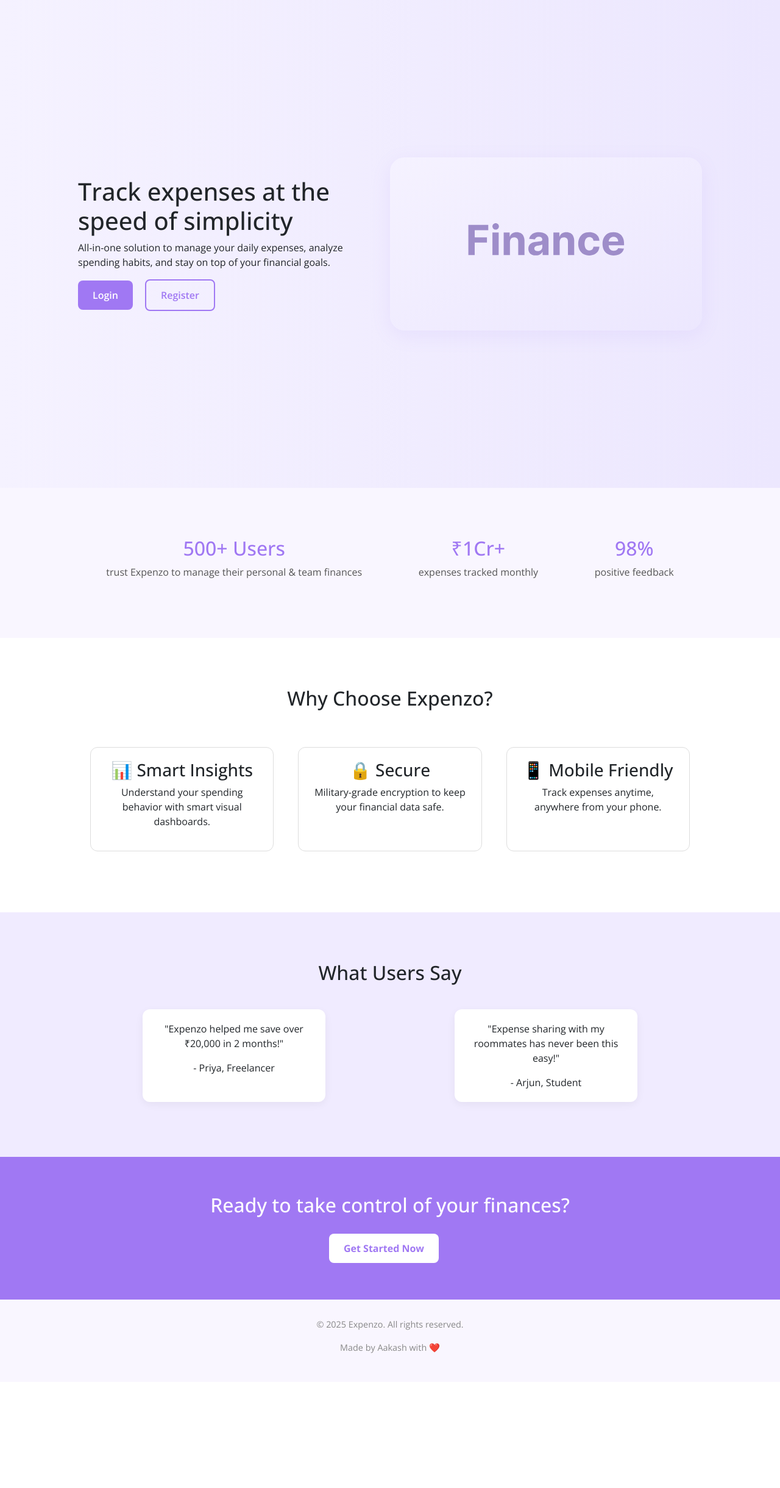
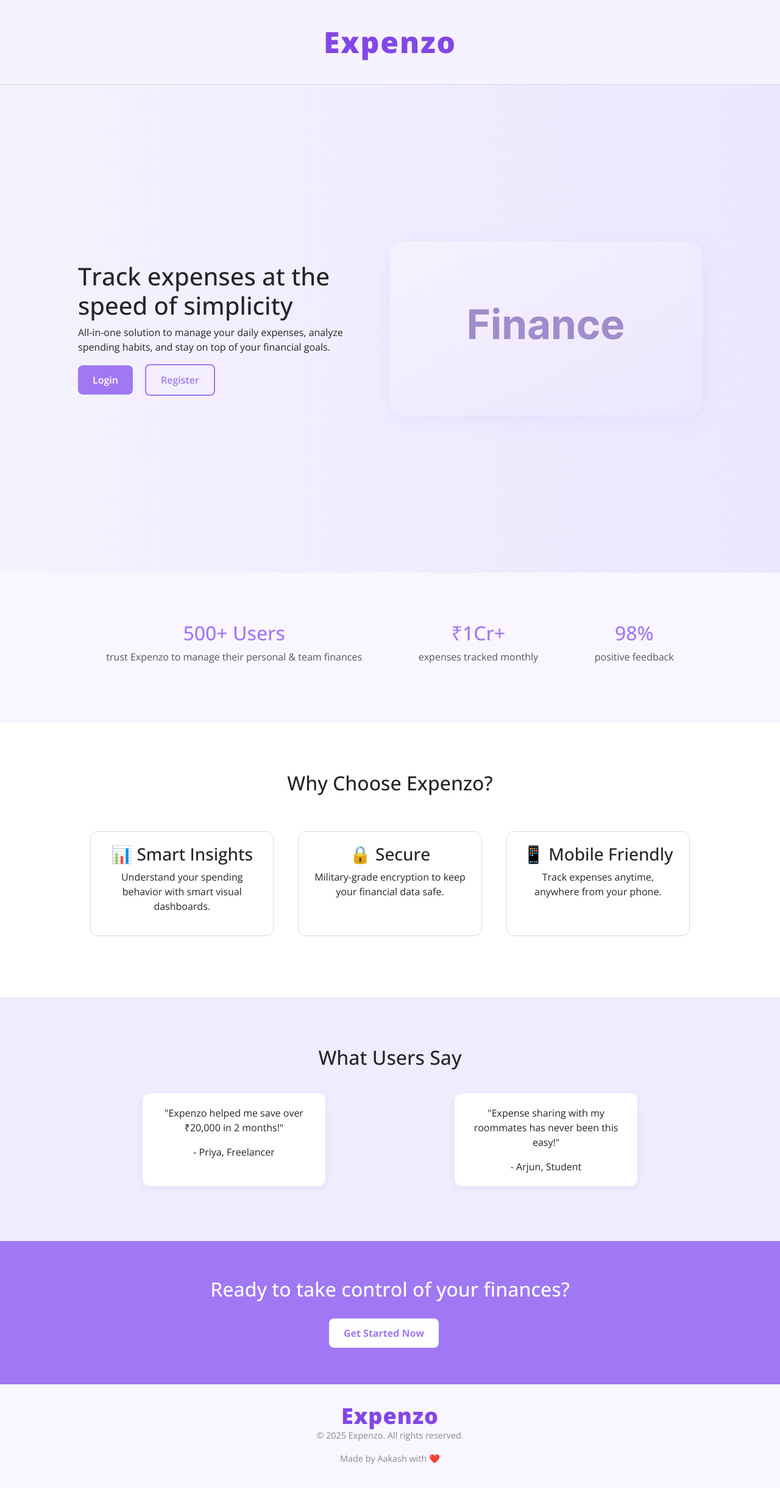
Before and after one commit to AakashJha04/Expenzo, a React (Create React App) app in the folder client/: page / in a window 1280 px wide. Shown: the top 2440 px of the page at 61% size. Before the commit the page ends 2266 px from the top, so only its background shows below. Built offline with nearby package versions, Linux system fonts and the light colour scheme.

Commit message:
great man

```diff
--- a/client/src/pages/FrontPage.js
+++ b/client/src/pages/FrontPage.js
@@ -8,6 +8,10 @@
 function FrontPage() {
   return (
     <div className="landing-page">
+      <header className="site-header">
+        <h1 className="logo">Expenzo</h1>
+      </header>
+
       {/* Hero Section */}
       <motion.section
         className="homepage"
@@ -158,6 +162,7 @@
         animate={{ opacity: 1 }}
         transition={{ delay: 0.5 }}
       >
+        <h1 className="logo footer-logo">Expenzo</h1>
         <p>&copy; 2025 Expenzo. All rights reserved.</p>
         <p>Made by Aakash with ❤️</p>
       </motion.footer>
--- a/client/src/resources/frontpage.css
+++ b/client/src/resources/frontpage.css
@@ -179,3 +179,34 @@
   font-size: 0.9rem;
   color: #888;
 }
+
+.logo {
+  font-family: 'Open Sans', sans-serif;
+  font-weight: 800;
+  font-size: 28px;
+  color: #8247e5; /* Your favicon purple */
+  letter-spacing: 1px;
+  margin: 0;
+}
+
+.footer-logo {
+  font-size: 36px;
+  margin-bottom: 10px;
+}
+
+
+.site-header {
+  padding: 40px 0;
+  background-color: #f7f2ff;
+  border-bottom: 1px solid #e0d3f5;
+  text-align: center; /* center the content */
+}
+
+.site-header .logo {
+  font-family: 'Open Sans', sans-serif;
+  font-weight: 900;
+  font-size: 48px; /* bigger text */
+  color: #8247e5; /* your purple shade */
+  margin: 0;
+  letter-spacing: 2px;
+}
```
